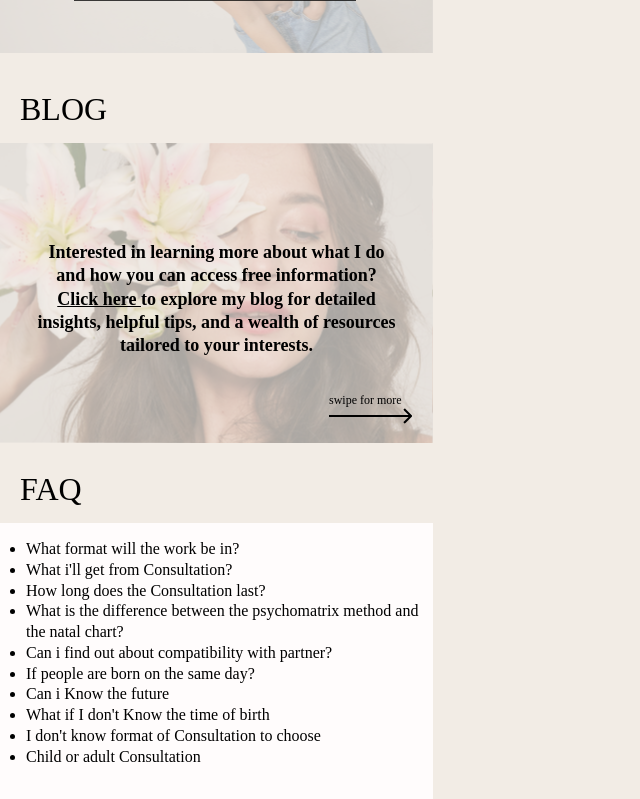
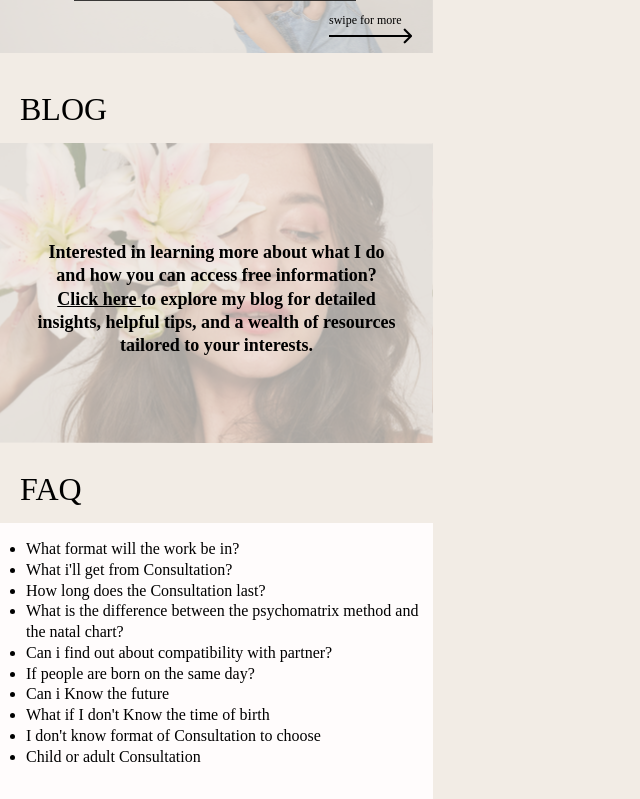
Before and after one commit to appopoleisStudios/therapy, a Django app: page / in a window 1280 px wide. Shown: the part 1597-2396 px from the top of the page, without its empty margins (0-640 px from the left). Run offline with Django 5.2, Linux system fonts and the light colour scheme; data comes from the database, SQL or seed files in the repository; some web fonts are replaced.

Commit message:
swipe top:230

```diff
--- a/requirements.txt
+++ b/requirements.txt
@@ -1,4 +1,5 @@
 asgiref==3.7.2
 Django==5.0
+pillow==10.2.0
 sqlparse==0.4.4
 tzdata==2023.3
--- a/static/css/style.css
+++ b/static/css/style.css
@@ -358,9 +358,10 @@ nav a:hover {
     font-size: 12px;
     font-family: 'Lusitana', serif;
 }
+
 .swipe{
     position: relative;
-    top: 250px;
+    top: 230px;
     left: 330px;
 }
 .question{
--- a/template/index.html
+++ b/template/index.html
@@ -131,6 +131,10 @@
             more reviews"
           </p>
         </div>
+        <div class="swipe">
+          <p class="blog--p"> swipe for more</p>
+          <img src="../static/media/images/Arrow 8.png" alt="">
+        </div>
       </div>
     </section>
     <section>
@@ -146,10 +150,7 @@
             interests.
           </p>
         </div>
-        <div class="swipe">
-          <p class="blog--p"> swipe for more</p>
-          <img src="../static/media/images/Arrow 8.png" alt="">
-        </div>
+
       </div>
     </section>
     <section>
```
